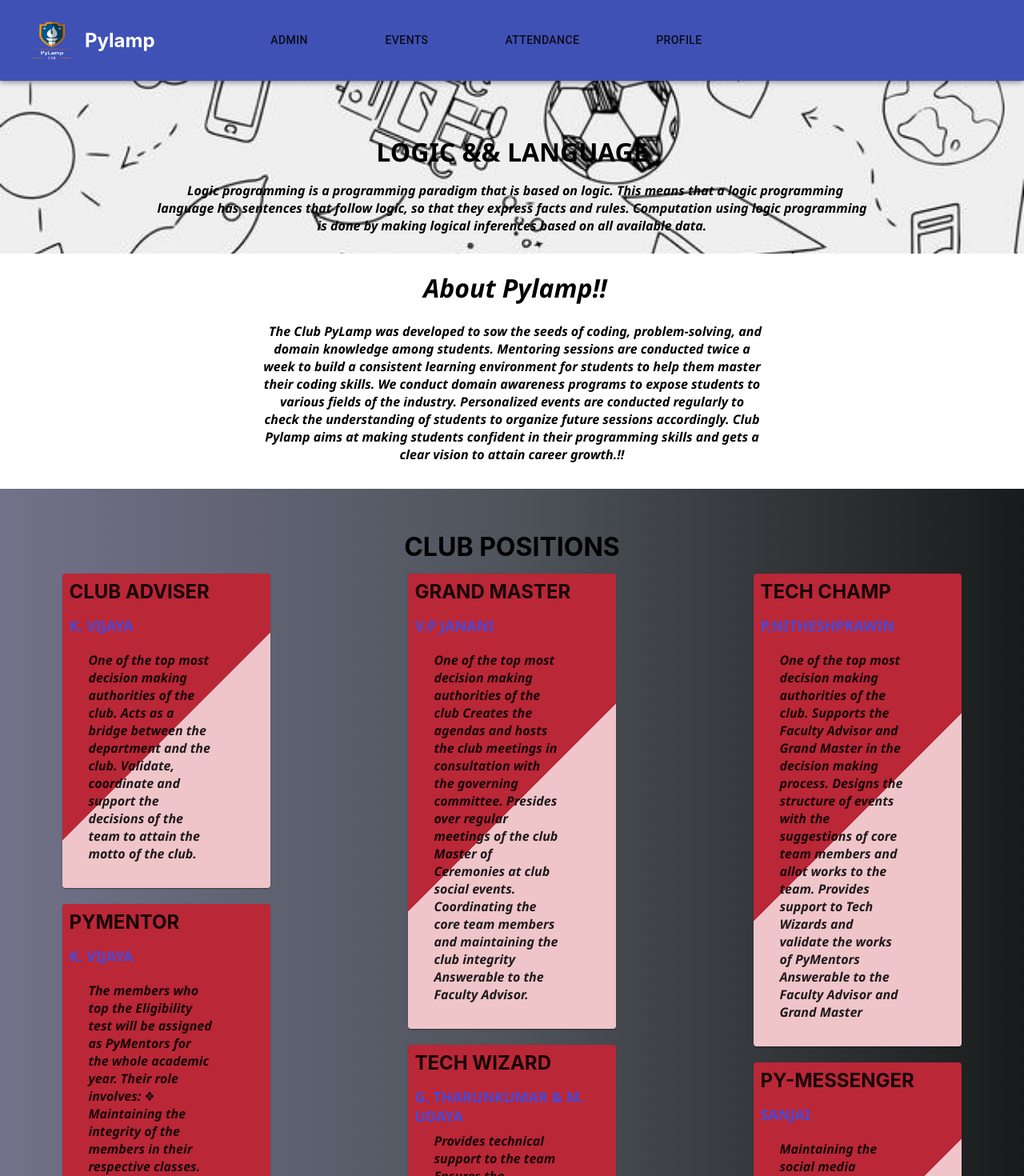
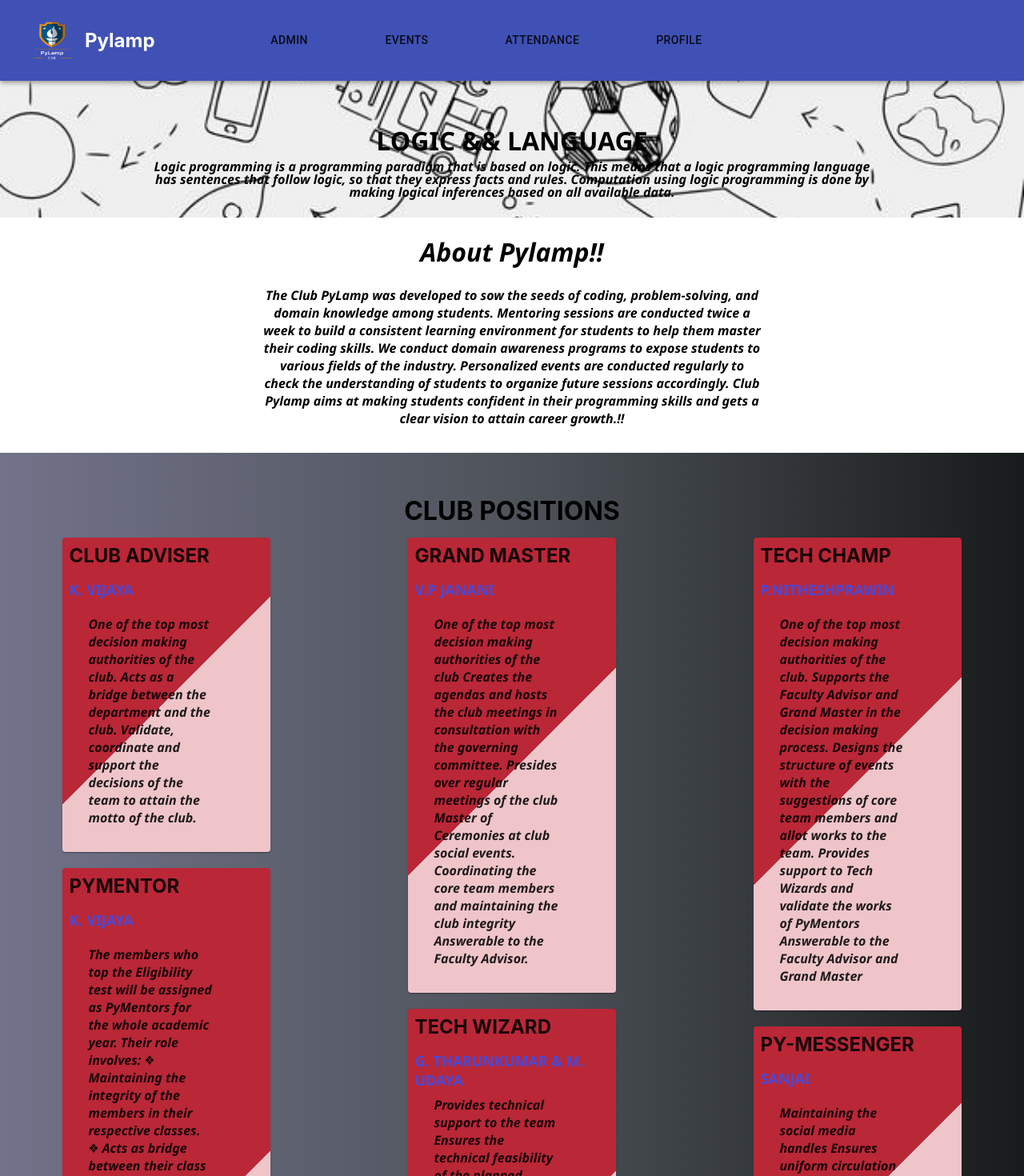
Before and after one commit to Tharunkumar001/pylampDomainRealm, a Next.js app: page /HomePage in a window 1280 px wide. Shown: the top 1470 px of the page at 80% size. Built offline with nearby package versions, Linux system fonts and the light colour scheme.

Commit message:
update ui in homepage

```diff
--- a/package.json
+++ b/package.json
@@ -14,6 +14,7 @@
     "@material-ui/icons": "^4.11.2",
     "@mui/x-data-grid": "^5.2.2",
     "@mui/x-data-grid-pro": "^5.2.2",
+    "aos": "^2.3.4",
     "axios": "^0.24.0",
     "bootstrap": "^5.1.3",
     "cogo-toast": "^4.2.3",
--- a/pages/HomePage.js
+++ b/pages/HomePage.js
@@ -2,7 +2,7 @@ import Head from 'next/head';
 import Image from 'next/image';
 import styles from '../styles/Home.module.css';
 import Logo from "../public/pylampLogo.png";
-import { useState } from 'react';
+import { useEffect, useState } from 'react';
 import YouTube from "@material-ui/icons/YouTube";
 import LinkedIn from "@material-ui/icons/LinkedIn";
 import Instagram from "@material-ui/icons/Instagram";
@@ -14,16 +14,21 @@ import FormPage from "../pages/FormPage";
 import DefaultForm from "../pages/FormContainer/DefaultForm";
 import Navbar from "../pages/Navbar";
 import ScrollAnimation from 'react-animate-on-scroll';
+import Aos from "aos";
+import "aos/dist/aos.css";
 
 export default function AdminPage() {
     const router = useRouter();
-    const [sessionTopic,setTopic] = useState({pylampSession:"pylampSession Attendance", solveMe:"Solve Me Attendance",
-    hackerRank:"Hackerrank Attendance", signatureEvent:"signatureEvent Attendance"});
 
-    const [aboutSession,setAbout] = useState({pylampSession:"About pylampSession", solveMe:"About Solve Me Session",
-    hackerRank:"About Hackerrank Session", signatureEvent:"About signatureEvent"});
 
     const [open, setOpen] = useState(false);
+
+    useEffect(() => {
+        Aos.init({
+            duration:2000,
+            throttleDelay: 99,
+        })
+    },[]);
 
     const handleClose = () => {
         setOpen(false);
@@ -62,16 +67,16 @@ return (
             </AppBar>
         </div><br /><br />
 
-        <div className={styles.firstDiv}>
-            <h1 className={styles.headerDiv}>LOGIC && LANGUAGE</h1>
-            <p className={styles.motoDiv}>
+        <div className={styles.firstDiv}  data-aos="fade-up">
+                <h1 className={styles.headerDiv} >LOGIC && LANGUAGE</h1>
+                <p className={styles.motoDiv} >
                     Logic programming is a programming paradigm that is based on logic.
                     This means that a logic programming language has sentences that follow logic, so that they express facts and rules.
                     Computation using logic programming is done by making logical inferences based on all available data.
                 </p>
         </div>
-
-        <div className={styles.motoDiv}>
+        <ScrollAnimation animateIn="fadeIn">
+            <div className={styles.motoDiv} data-aos="fade-left" >
                     <h1 >About Pylamp!!</h1>
 
                     <p className={styles.motoDiv}>
@@ -83,12 +88,16 @@ return (
                         Club Pylamp aims at making students confident in their programming skills and gets a clear vision to attain career growth.!!
                     </p>
             </div>
+        </ScrollAnimation>
 
-        <div className={styles.clubPostionDiv}>
+
+        <ScrollAnimation animateIn="fadeIn">
+        <div className={styles.clubPostionDiv} data-aos="fade-up">
             <h1 style={{textAlign:"center"}}>CLUB POSITIONS</h1>
             <Grid container spacing={2} className={styles.homeGrid}>
                 <Grid p xs={12} md={4} sm={4}>
-                    <Card className={styles.adminCard}>
+                    <ScrollAnimation animateIn="fadeIn">
+                        <Card className={styles.adminCard}  data-aos="fade-left">
                             <h2 style={{margin:"0.5rem"}}>CLUB ADVISER</h2>
                             <h3  className={styles.cardHeader}>K. VIJAYA</h3><br />
 
@@ -99,7 +108,7 @@ return (
                                 motto of the club.
                             </p>
                         </Card><br />
-                    <Card className={styles.adminCard}>
+                        <Card className={styles.adminCard}  data-aos="fade-right">
                             <h2 style={{margin:"0.5rem"}}>PYMENTOR</h2>
 
                             <h3 className={styles.cardHeader}>K. VIJAYA</h3><br />
@@ -122,9 +131,13 @@ return (
                                 Senior PyMentors.
                             </p>
                         </Card><br />
+                    </ScrollAnimation>
+
+
                 </Grid>
                 <Grid p xs={12} md={4} sm={4}>
-                <Card className={styles.adminCard}>
+                    <ScrollAnimation animateIn="fadeIn">
+                        <Card className={styles.adminCard} data-aos="fade-left">
                             <h2 style={{margin:"0.5rem"}}>GRAND MASTER</h2>
 
                             <h3  className={styles.cardHeader}>V.P JANANI</h3><br />
@@ -140,7 +153,7 @@ return (
                             </p>
                         </Card><br />
 
-                    <Card className={styles.adminCard}>
+                        <Card className={styles.adminCard} data-aos="fade-right">
                             <h2 style={{margin:"0.5rem"}}>TECH WIZARD</h2>
 
                             <h3  className={styles.cardHeader}>G. THARUNKUMAR & M. UDAYA</h3><br />
@@ -156,9 +169,12 @@ return (
                                 Answerable to the Faculty Advisor, Grand Master and Tech Champ
                             </p>
                         </Card><br />
+                    </ScrollAnimation>
+
                 </Grid>
                 <Grid p xs={12} md={4} sm={4} >
-                <Card className={styles.adminCard}>
+                    <ScrollAnimation animateIn="fadeIn">
+                        <Card className={styles.adminCard} data-aos="fade-left">
                             <h2 style={{margin:"0.5rem"}}>TECH CHAMP</h2>
                             <h3  className={styles.cardHeader}>P.NITHESHPRAWIN</h3><br />
 
@@ -172,7 +188,7 @@ return (
                                 Answerable to the Faculty Advisor and Grand Master
                             </p>
                         </Card><br />
-                    <Card className={styles.adminCard}>
+                        <Card className={styles.adminCard} data-aos="fade-right">
                             <h2 style={{margin:"0.5rem"}}>PY-MESSENGER</h2>
 
                             <h3  className={styles.cardHeader}>SANJAI</h3><br />
@@ -186,9 +202,13 @@ return (
                                 Wizard.
                             </p>
                         </Card><br />
+                    </ScrollAnimation>
+
                 </Grid>
             </Grid>
         </div>
+        </ScrollAnimation>
+
     </main>
 
     <footer className={styles.footer}>
--- a/styles/Home.module.css
+++ b/styles/Home.module.css
@@ -8,6 +8,7 @@
   width: 100%;
   height: 100hv;
   padding-bottom: 1rem;
+  line-height: 1rem;
 }
 
 .quote{
@@ -26,7 +27,6 @@
   margin-right: auto;
   font-family: 'Segoe UI', Tahoma, Geneva, Verdana, sans-serif;
   font-style: italic;
-  text-indent: 0.5rem;
   font-weight: bolder;
 }
 
```
Also changed, not shown: 1 other file (tests, documents, lock files or other folders). Lines whose indentation alone changed are shown as unchanged.
